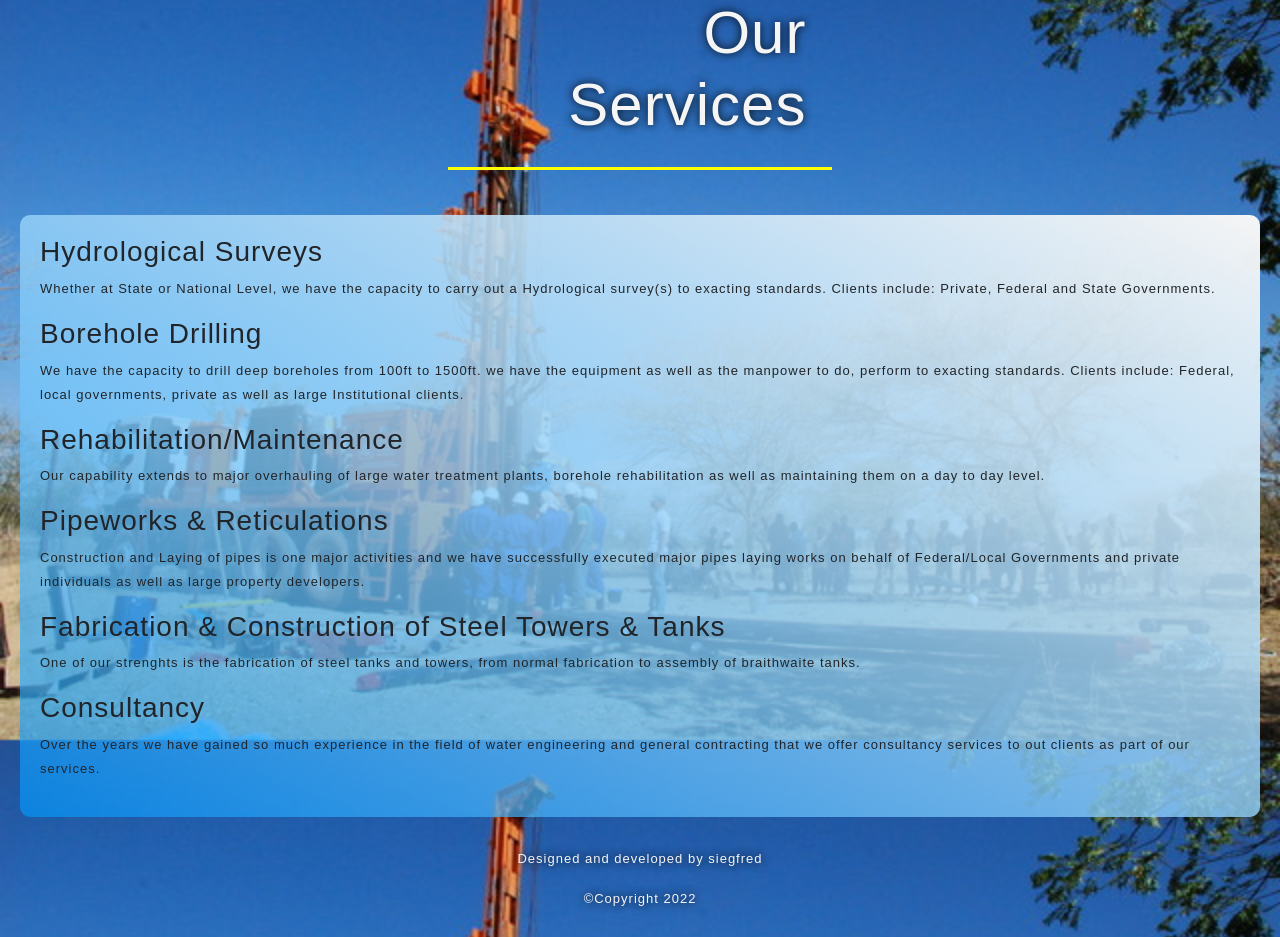
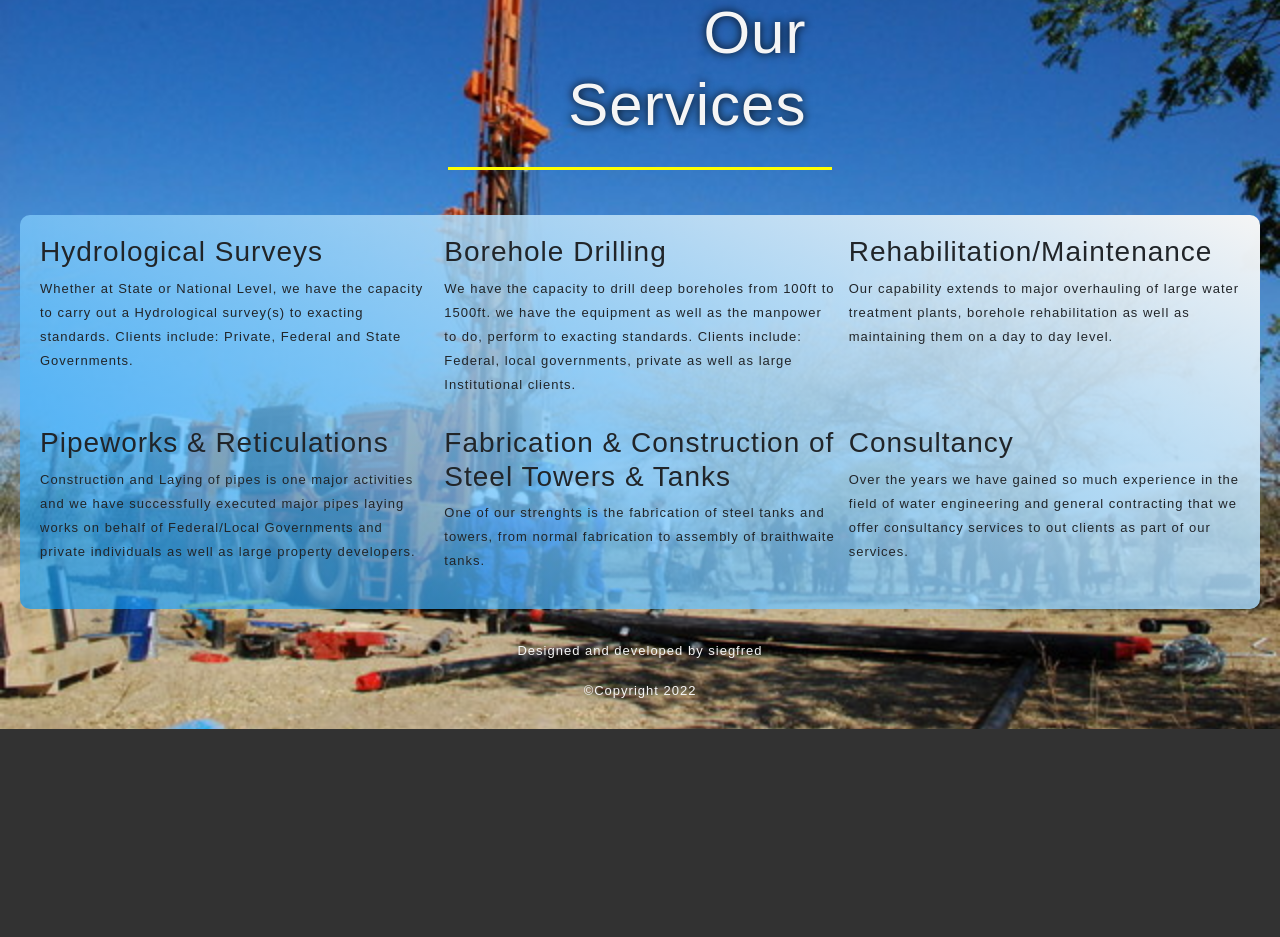
Before and after one commit to siegfred14/strataAndStructuresLtd, a Django app: page /services/ in a window 1280 px wide. Shown: the part 118-1055 px from the top of the page. After the commit the page ends 847 px from the top, so only its background shows below. Run offline with Django 4.2, Linux system fonts and the light colour scheme; some libraries are stand-ins or nearby versions.

Commit message:
gid designed in services.html added

```diff
--- a/coreApp/templates/services.html
+++ b/coreApp/templates/services.html
@@ -6,26 +6,13 @@
 <div class="page-content">
   <div class="services-main">
     <div class="services-segment">
-      <div class="services-segment-header"></div>
-      <div class="services-segment-content"></div>
-    </div>
-
-    <div class="services-main">
-      <div class="services-segment">
-        <div class="services-segment-header"></div>
-        <div class="services-segment-content"></div>
-      </div>
-    </div>
-
-    <div class="services-main">
-      <div class="services-segment">
       <div class="services-segment-header">
         <h3>Hydrological Surveys</h3>
       </div>
       <div class="services-segment-content">
         <p>
-            Whether at State or National Level, we have the capacity to carry
-            out a Hydrological survey(s) to exacting standards. Clients include:
+          Whether at State or National Level, we have the capacity to carry out
+          a Hydrological survey(s) to exacting standards. Clients include:
           Private, Federal and State Governments.
         </p>
       </div>
@@ -37,10 +24,10 @@
       </div>
       <div class="services-segment-content">
         <p>
-            We have the capacity to drill deep boreholes from 100ft to 1500ft.
-            we have the equipment as well as the manpower to do, perform to
-            exacting standards. Clients include: Federal, local governments,
-            private as well as large Institutional clients.
+          We have the capacity to drill deep boreholes from 100ft to 1500ft. we
+          have the equipment as well as the manpower to do, perform to exacting
+          standards. Clients include: Federal, local governments, private as
+          well as large Institutional clients.
         </p>
       </div>
     </div>
@@ -90,11 +77,10 @@
       </div>
       <div class="services-segment-content">
         <p>
-            Over the years we have gained so much experience in the field of
-            water engineering and general contracting that we offer consultancy
-            services to out clients as part of our services.
+          Over the years we have gained so much experience in the field of water
+          engineering and general contracting that we offer consultancy services
+          to out clients as part of our services.
         </p>
-        </div>
       </div>
     </div>
   </div>
--- a/static/css/style.css
+++ b/static/css/style.css
@@ -273,8 +273,7 @@ body {
   height: 600px;
   background-image: url(../../media/IMG-20200817-WA0019.jpg);
 } */
-.about img {
-  /* height: 200px; */
+.about .pictures img {
   width: 100%;
   padding: 10px;
   margin: 10px;
@@ -301,6 +300,12 @@ body {
 
 /* Services Section */
 
+.services-main {
+  display: grid;
+  grid-template-columns: 1fr 1fr 1fr;
+  grid-gap: 1em;
+}
+
 /*--- Footer ---*/
 .footer-area {
   width: 100%;
```
Lines whose indentation alone changed are shown as unchanged.
